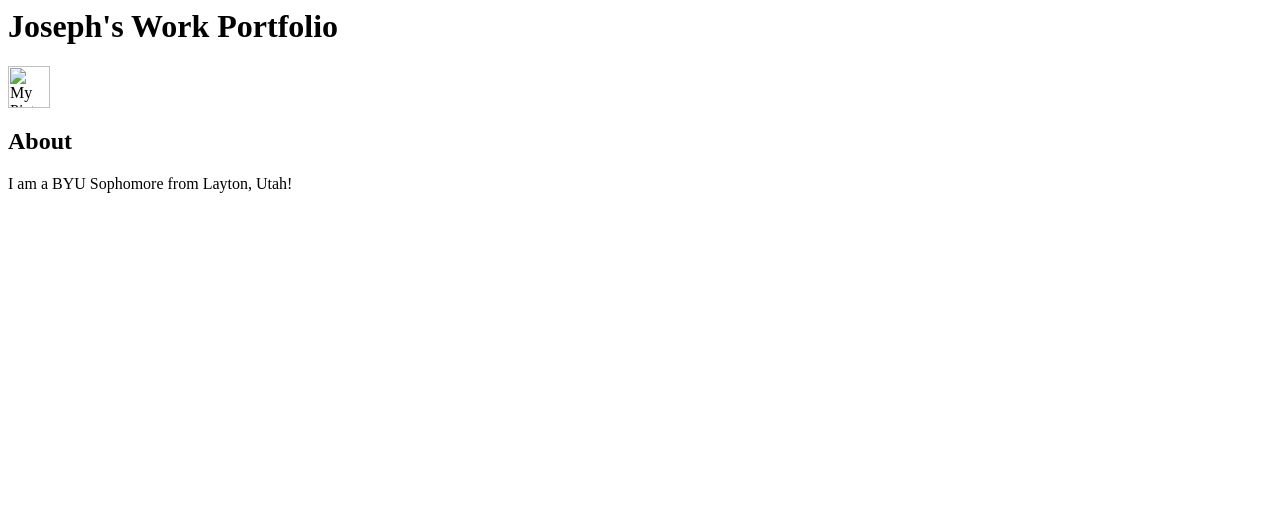
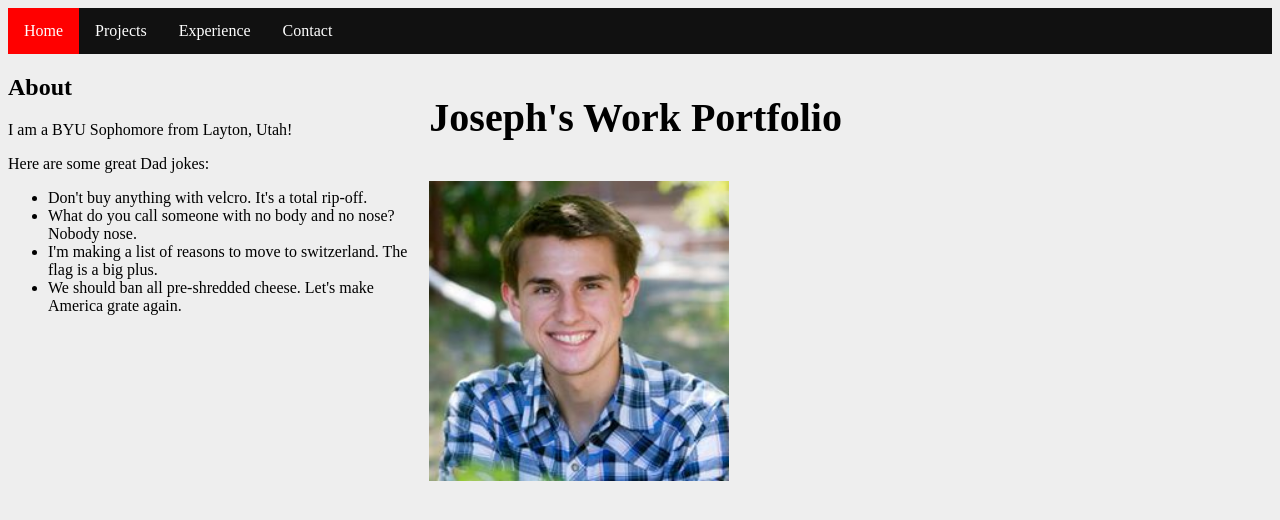
Before and after one commit to jgilles3/portfolio, a plain HTML site: page index.html in a window 1280 px wide. Drawn offline with Linux system fonts and the light colour scheme.

Commit message:
Updated css

```diff
--- a/index.html
+++ b/index.html
@@ -5,9 +5,36 @@
 </HEAD>
 
 <BODY>
+
+<nav>
+<ul>
+  <li class = "active"><a href="index.html">Home</a></li>
+  <li><a href="projects.html">Projects</a></li>
+  <li><a href="experience.html">Experience</a></li>
+  <li><a href="contact.html">Contact</a></li>
+</ul>
+</nav>
+
+<section>
+<aside>
+<H2>About</H2>
+<P> I am a BYU Sophomore from Layton, Utah!</P>
+
+
+<p>
+	Here are some great Dad jokes:</p>
+
+	<ul>
+	<li> Don't buy anything with velcro.  It's a total rip-off. </li>
+	<li> What do you call someone with no body and no nose?  Nobody nose. </li>
+	<li> I'm making a list of reasons to move to switzerland.  The flag is a big plus. </li>
+	<li> We should ban all pre-shredded cheese.  Let's make America grate again. </li>
+	</ul>
+</aside>
+<article>
 <H1>Joseph's Work Portfolio</H1>
-<img src="pictures/profilePic" alt="My Picture" height="42" width="42">
-<H2>About</H2>
-<P> I am a BYU Sophomore from Layton, Utah!<P>
+<img src="pictures/profilePic.jpg" alt="My Picture" height="300" width="300">
+</article>
+</section>
 </BODY>
 </HTML>
--- a/portfolio.css
+++ b/portfolio.css
@@ -0,0 +1,51 @@
+/*adobe color cc is good for finding good color schemes*/
+
+nav ul{
+    list-style-type: none;
+    margin: 0;
+    padding: 0;
+    overflow: hidden;
+    background-color: #111;
+}
+
+nav li{
+    float: left;
+}
+
+li a {
+    display: block;
+    color: white;
+    text-align: center;
+    padding: 14px 16px;
+    text-decoration: none;
+}
+
+/* Change the link color to #111 (black) on hover */
+li a:hover {
+    background-color: #111;
+}
+
+.active {
+    background-color: #ff0000;
+    color: white;
+}
+
+section {
+	display: flex;
+}
+
+aside {
+	flex: 2;
+}
+
+article {
+	flex: 4;
+}
+
+body{
+	background-color: #eee;
+}
+
+h1{
+	font-size: 40px;
+}
```
Also changed, not shown: contact.html (+11 -0 lines), experience.html (+11 -0 lines), projects.html (+11 -0 lines).
